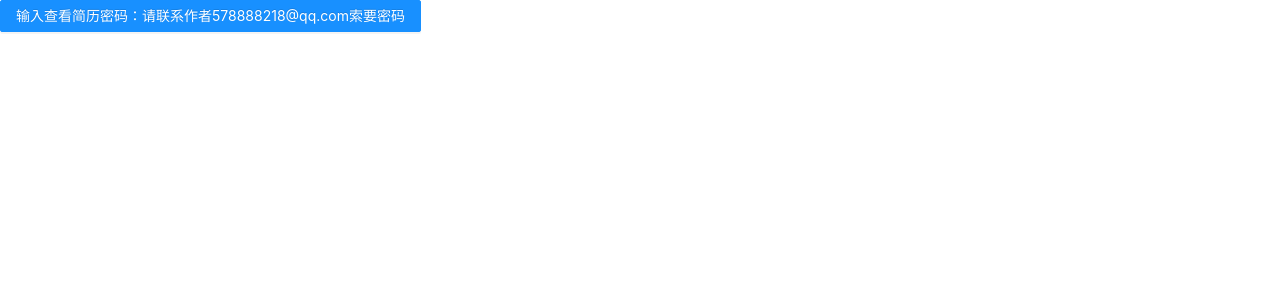
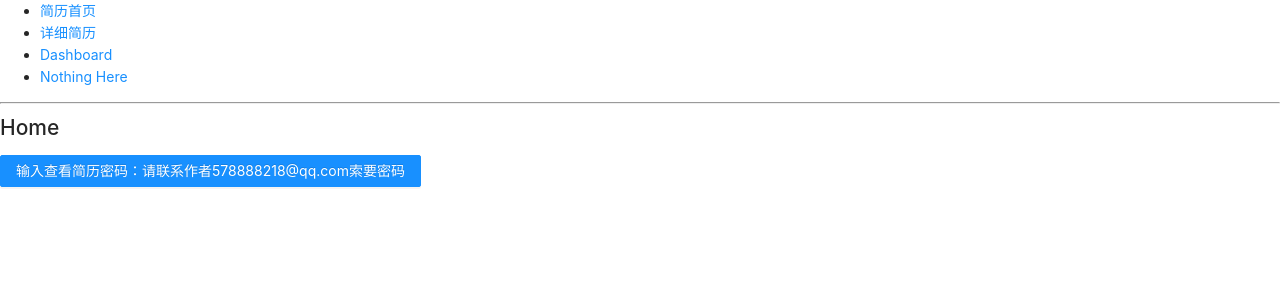
Before and after one commit to yunets/antd-mobile-learning, a React (Create React App) app: page / in a window 1280 px wide. Shown: the top 300 px of the page. Built offline with nearby package versions, Linux system fonts and the light colour scheme.

Commit message:
增加路由跳转

```diff
--- a/package.json
+++ b/package.json
@@ -8,7 +8,8 @@
     "antd": "4.16.13",
     "react": "^17.0.2",
     "react-dom": "^17.0.2",
-    "react-scripts": "4.0.3"
+    "react-scripts": "4.0.3",
+    "react-router-dom": "^6.4.0"
   },
   "devDependencies": {
     "@types/react": "17.0.0",
--- a/src/App.js
+++ b/src/App.js
@@ -1,9 +1,90 @@
+import * as React from "react";
 import { Resume } from "./page/nav/Resume";
-
+import { Routes, Route, Outlet, Link } from "react-router-dom";
 export default function App() {
   return (
     <div className="App">
+      <Routes>
+        <Route path="/" element={<Layout />}>
+          <Route index element={<Home />} />
+          <Route path="about" element={<About />} />
+          <Route path="dashboard" element={<Dashboard />} />
+
+          {/* Using path="*"" means "match anything", so this route
+                acts like a catch-all for URLs that we don't have explicit
+                routes for. */}
+          <Route path="*" element={<NoMatch />} />
+        </Route>
+      </Routes>
+
       <Resume />
     </div>
   );
 }
+
+function Layout() {
+  return (
+    <div>
+      {/* A "layout route" is a good place to put markup you want to
+          share across all the pages on your site, like navigation. */}
+      <nav>
+        <ul>
+          <li>
+            <Link to="/">简历首页</Link>
+          </li>
+          <li>
+            <Link to="/about">详细简历</Link>
+          </li>
+          <li>
+            <Link to="/dashboard">Dashboard</Link>
+          </li>
+          <li>
+            <Link to="/nothing-here">Nothing Here</Link>
+          </li>
+        </ul>
+      </nav>
+
+      <hr />
+
+      {/* An <Outlet> renders whatever child route is currently active,
+          so you can think about this <Outlet> as a placeholder for
+          the child routes we defined above. */}
+      <Outlet />
+    </div>
+  );
+}
+
+function Home() {
+  return (
+    <div>
+      <h2>Home</h2>
+    </div>
+  );
+}
+
+function About() {
+  return (
+    <div>
+      <Resume />
+    </div>
+  );
+}
+
+function Dashboard() {
+  return (
+    <div>
+      <h2>Dashboard</h2>
+    </div>
+  );
+}
+
+function NoMatch() {
+  return (
+    <div>
+      <h2>Nothing to see here!</h2>
+      <p>
+        <Link to="/">Go to the home page</Link>
+      </p>
+    </div>
+  );
+}
--- a/src/index.js
+++ b/src/index.js
@@ -1,4 +1,4 @@
-import { StrictMode } from "react";
+import { BrowserRouter } from "react-router-dom";
 import ReactDOM from "react-dom";
 import "antd/dist/antd.css";
 
@@ -6,8 +6,8 @@ import App from "./App";
 
 const rootElement = document.getElementById("root");
 ReactDOM.render(
-  <StrictMode>
+  <BrowserRouter>
     <App />
-  </StrictMode>,
+  </BrowserRouter>,
   rootElement
 );
```
